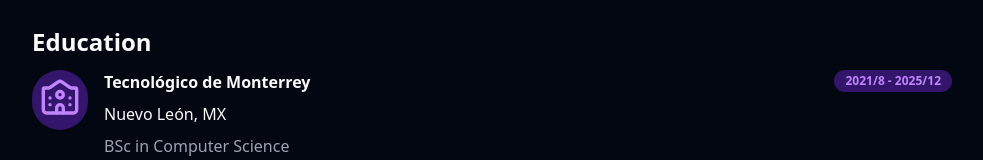
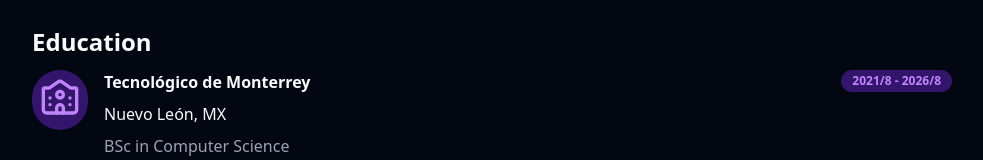
Before and after one commit to CDavidSV/My-Portfolio, a Next.js app: page / in a window 1280 px wide. Shown: the part 2118-2278 px from the top of the page, without its empty margins (148-1131 px from the left). Built offline with nearby package versions, Linux system fonts and the light colour scheme.

Commit message:
Update data.tsx

```diff
--- a/src/components/data.tsx
+++ b/src/components/data.tsx
@@ -240,7 +240,7 @@ export function DataProvider({ children }: { children: ReactNode }) {
       subtitle: "Nuevo León, MX",
       description: "BSc in Computer Science",
       startDate: new Date("2021/08/01"),
-      endDate: new Date("2025/12/01"),
+      endDate: new Date("2026/08/01"),
       icon: <University className='mb-1' color='#c084fc' size={40} />,
     },
   ]);
```
